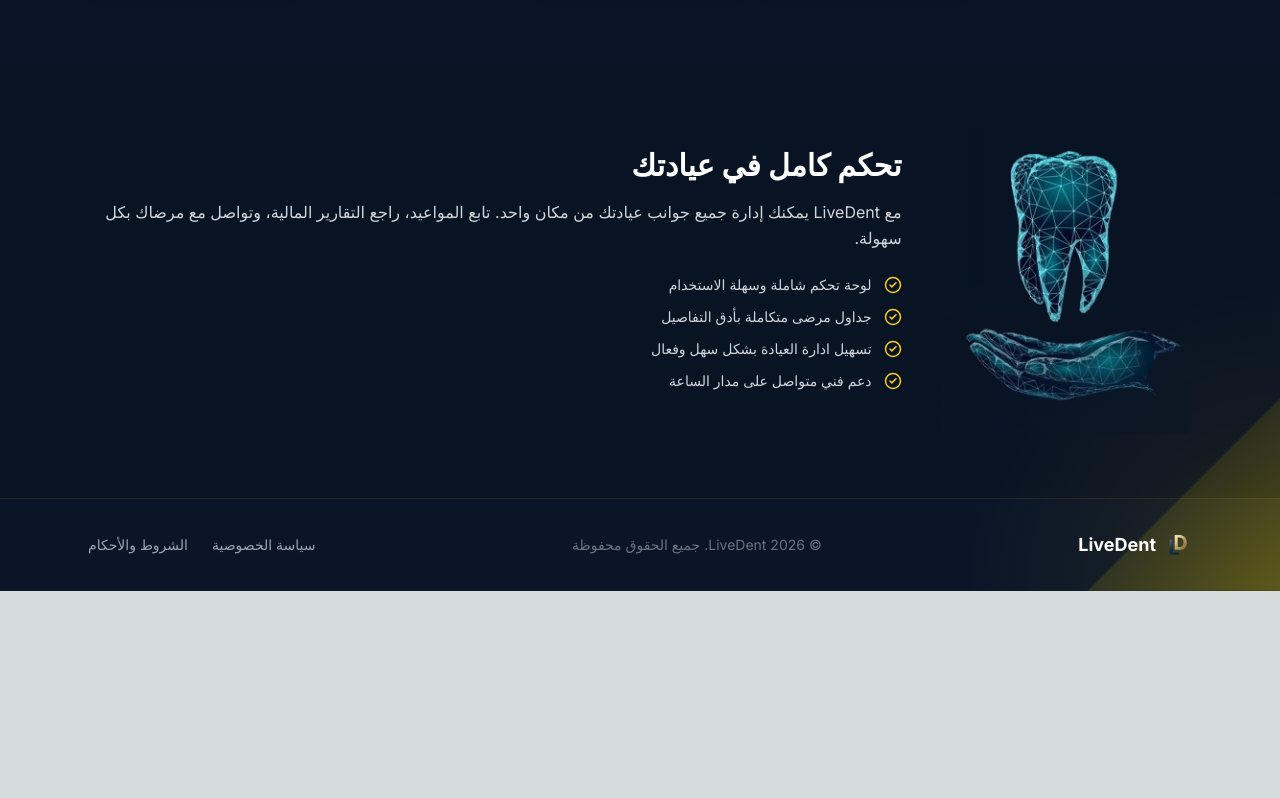
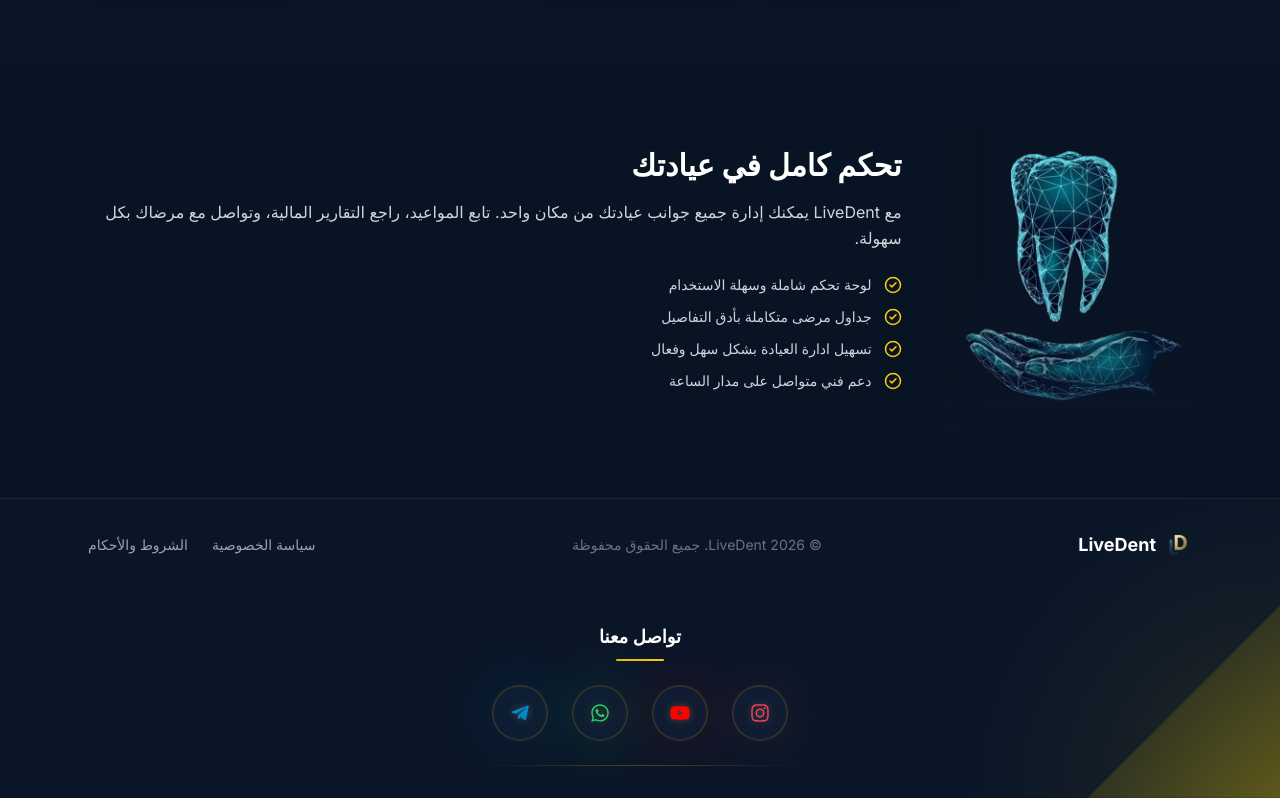
Before and after one commit to onrequest-dev/live-dent, a Next.js app: page / in a window 1280 px wide. Shown: the part 1328-2126 px from the top of the page. Before the commit the page ends 1919 px from the top, so only its background shows below. Built offline with nearby package versions, Linux system fonts and the light colour scheme.

Commit message:
feat: add social contact section and improve navigation links; update error and not found pages with home button

```diff
--- a/app/error.tsx
+++ b/app/error.tsx
@@ -66,6 +66,27 @@
       >
         حاول مرة أخرى
       </button>
+
+                  {/* زر الرجوع للصفحة الرئيسية */}
+<a
+  href="/"
+  className="bg-gradient-to-r from-yellow-500 to-yellow-400 text-[#0A1628] px-6 py-3 rounded-lg font-medium text-sm hover:from-yellow-400 hover:to-yellow-300 transition-all duration-300 shadow-lg shadow-yellow-500/20 inline-flex items-center gap-2 hover:scale-105 mt-10"
+>
+  <svg
+    xmlns="http://www.w3.org/2000/svg"
+    width="16"
+    height="16"
+    viewBox="0 0 24 24"
+    fill="none"
+    stroke="currentColor"
+    strokeWidth="2.5"
+    strokeLinecap="round"
+    strokeLinejoin="round"
+  >
+    <path d="M19 12H5M12 19l-7-7 7-7"/>
+  </svg>
+  العودة للصفحة الرئيسية
+</a>
     </div>
   );
 }
--- a/app/not-found.tsx
+++ b/app/not-found.tsx
@@ -48,6 +48,27 @@
       <p className="text-gray-600 mb-8 text-center">
         عذراً، لم نتمكن من العثور على الصفحة التي تبحث عنها
       </p>
+
+            {/* زر الرجوع للصفحة الرئيسية */}
+<Link
+  href="/"
+  className="bg-gradient-to-r from-yellow-500 to-yellow-400 text-[#0A1628] px-6 py-3 rounded-lg font-medium text-sm hover:from-yellow-400 hover:to-yellow-300 transition-all duration-300 shadow-lg shadow-yellow-500/20 inline-flex items-center gap-2 hover:scale-105"
+>
+  <svg
+    xmlns="http://www.w3.org/2000/svg"
+    width="16"
+    height="16"
+    viewBox="0 0 24 24"
+    fill="none"
+    stroke="currentColor"
+    strokeWidth="2.5"
+    strokeLinecap="round"
+    strokeLinejoin="round"
+  >
+    <path d="M19 12H5M12 19l-7-7 7-7"/>
+  </svg>
+  العودة للصفحة الرئيسية
+</Link>
     </div>
   );
 }
--- a/app/page.tsx
+++ b/app/page.tsx
@@ -21,6 +21,7 @@
   Sparkles,
   ArrowLeft,
 } from 'lucide-react';
+import { FaTelegramPlane, FaWhatsapp, FaYoutube, FaInstagram } from 'react-icons/fa';
 import Link from 'next/link';
 // ==========================================
 // مكون الجزيئات الذهبية المبسط
@@ -299,6 +300,131 @@
   );
 };
 
+// ==========================================
+// مكون التواصل الاجتماعي
+// ==========================================
+const SocialContact = () => {
+  const socialLinks = [
+    {
+      icon: FaTelegramPlane,
+      href: 'https://t.me/OnRequest_dev',
+      color: '#0088cc',
+      hoverColor: '#00a8f0',
+      label: 'تلغرام'
+    },
+    {
+      icon: FaWhatsapp,
+      href: 'https://wa.me/79610195064',
+      color: '#25D366',
+      hoverColor: '#2fe673',
+      label: 'واتساب'
+    },
+    {
+      icon: FaYoutube,
+      href: 'https://youtube.com/@OnRequest_dev',
+      color: '#FF0000',
+      hoverColor: '#ff3333',
+      label: 'يوتيوب'
+    },
+    {
+      icon: FaInstagram,
+      href: 'https://instagram.com/onrRquest.dev',
+      color: '#E4405F',
+      hoverColor: '#e95a75',
+      label: 'انستغرام'
+    }
+  ];
+
+  return (
+    <div className="py-8" dir="ltr">
+      <div className="max-w-6xl mx-auto px-4 sm:px-6">
+        <motion.div
+          initial={{ opacity: 0, y: 20 }}
+          whileInView={{ opacity: 1, y: 0 }}
+          transition={{ duration: 0.5 }}
+          className="text-center mb-6"
+        >
+          <h3 className="text-white text-lg font-semibold mb-2">تواصل معنا</h3>
+          <div className="w-12 h-0.5 bg-gradient-to-r from-yellow-500 to-yellow-400 mx-auto rounded-full" />
+        </motion.div>
+
+        <motion.div
+          initial={{ opacity: 0, y: 20 }}
+          whileInView={{ opacity: 1, y: 0 }}
+          transition={{ duration: 0.5, delay: 0.2 }}
+          className="flex justify-center items-center gap-4 sm:gap-6"
+        >
+          {socialLinks.map((social, index) => (
+            <motion.a
+              key={index}
+              href={social.href}
+              target="_blank"
+              rel="noopener noreferrer"
+              whileHover={{ y: -5, scale: 1.15 }}
+              whileTap={{ scale: 0.9 }}
+              initial={{ opacity: 0, y: 20 }}
+              whileInView={{ opacity: 1, y: 0 }}
+              transition={{
+                duration: 0.3,
+                delay: index * 0.1,
+                type: "spring",
+                stiffness: 200
+              }}
+              className="relative group"
+              title={social.label}
+            >
+              {/* توهج خارجي */}
+              <motion.div
+                className="absolute -inset-3 rounded-full opacity-0 group-hover:opacity-100 transition-all duration-300 blur-xl"
+                style={{
+                  background: social.color,
+                  opacity: 0
+                }}
+                animate={{ opacity: [0, 0.15, 0] }}
+                transition={{ repeat: Infinity, duration: 2, delay: index * 0.3 }}
+              />
+
+              {/* الدائرة الخارجية */}
+              <div className="relative w-12 h-12 sm:w-14 sm:h-14 rounded-full bg-[#0F1F35]/80 backdrop-blur-sm border border-yellow-500/20 flex items-center justify-center overflow-hidden transition-all duration-300 group-hover:border-yellow-500/40">
+                {/* تأثير التدرج عند التحويم */}
+                <div
+                  className="absolute inset-0 opacity-0 group-hover:opacity-100 transition-all duration-300"
+                  style={{
+                    background: `radial-gradient(circle at center, ${social.color}20, transparent 70%)`
+                  }}
+                />
+
+                {/* الأيقونة */}
+                <social.icon
+                  className="relative z-10 text-lg sm:text-xl transition-all duration-300 group-hover:scale-110"
+                  style={{
+                    color: social.color,
+                    filter: 'drop-shadow(0 0 4px rgba(212, 175, 55, 0.3))'
+                  }}
+                />
+
+                {/* إطار ذهبي دقيق */}
+                <div className="absolute inset-0 rounded-full border border-yellow-500/10 group-hover:border-yellow-500/30 transition-all duration-300" />
+              </div>
+            </motion.a>
+          ))}
+        </motion.div>
+
+        {/* خط فاصل جميل */}
+        <motion.div
+          initial={{ scaleX: 0 }}
+          whileInView={{ scaleX: 1 }}
+          transition={{ duration: 0.8, delay: 0.4 }}
+          className="mt-6 mx-auto max-w-xs"
+        >
+          <div className="h-px bg-gradient-to-r from-transparent via-yellow-500/30 to-transparent" />
+        </motion.div>
+      </div>
+    </div>
+  );
+};
+
+
 export default function Home() {
   const [activeFeature, setActiveFeature] = useState<number | null>(null);
 
@@ -432,24 +558,6 @@
                   </motion.a>
                 </motion.div>
 
-                {/* إحصائيات سريعة */}
-                {/* <motion.div
-                  initial={{ opacity: 0 }}
-                  animate={{ opacity: 1 }}
-                  transition={{ delay: 0.8 }}
-                  className="mt-8 grid grid-cols-2 gap-3"
-                >
-                  {stats.map((stat, index) => (
-                    <motion.div
-                      key={index}
-                      whileHover={{ scale: 1.05 }}
-                      className="bg-[#0F1F35]/50 backdrop-blur-sm rounded-lg p-3 border border-yellow-500/10"
-                    >
-                      <div className="text-yellow-400 font-bold text-lg">{stat.value}</div>
-                      <div className="text-gray-400 text-xs">{stat.label}</div>
-                    </motion.div>
-                  ))}
-                </motion.div> */}
               </motion.div>
 
               <motion.div
@@ -601,38 +709,6 @@
           </div>
         </section>
 
-        {/* CTA Section */}
-        {/* <section className="py-16">
-          <div className="max-w-4xl mx-auto px-4 sm:px-6 text-center">
-            <AnimatedSection>
-              <motion.div
-                whileHover={{ scale: 1.02 }}
-                className="bg-gradient-to-br from-[#0F1F35] to-[#1A2A44] rounded-2xl p-8 border border-yellow-500/20 relative overflow-hidden group cursor-pointer"
-              >
-                <div className="absolute inset-0 bg-gradient-to-r from-yellow-500/5 to-transparent opacity-0 group-hover:opacity-100 transition-opacity duration-300" />
-                <h2 className="text-2xl md:text-3xl font-bold text-white mb-4">
-                  هل أنت مستعد لنقل عيادتك للمستوى التالي؟
-                </h2>
-                <p className="text-gray-300 mb-6 max-w-2xl mx-auto">
-                  إنضم الآن واجعل عيادتك مواكبة لتطور العالم
-                </p>
-                  <motion.div
-                    whileHover={{ scale: 1.05, boxShadow: "0 0 40px rgba(234, 179, 8, 0.6)" }}
-                    whileTap={{ scale: 0.95 }}
-                  >
-                    <Link
-                      href="/Requestcopy"
-                      className="inline-flex items-center gap-2 bg-gradient-to-r from-yellow-500 to-yellow-400 text-[#0A1628] px-8 py-4 rounded-xl font-bold shadow-lg hover:shadow-yellow-500/20 transition-all duration-300"
-                    >
-                      ابدأ الآن
-                      <ArrowLeft size={20} />
-                    </Link>
-                  </motion.div>
-              </motion.div>
-            </AnimatedSection>
-          </div>
-        </section> */}
-
         {/* Footer */}
         <footer className="border-t border-yellow-500/10 py-8">
           <div className="max-w-6xl mx-auto px-4 sm:px-6">
@@ -670,6 +746,7 @@
             </div>
           </div>
         </footer>
+        <SocialContact />
       </div>
     </div>
   );
--- a/components/dashboard/tabs/ClinicInfoTab.tsx
+++ b/components/dashboard/tabs/ClinicInfoTab.tsx
@@ -370,7 +370,6 @@
       <div className="flex items-center justify-between">
         <div>
           <h1 className="text-3xl font-bold text-gray-900">معلومات العيادة</h1>
-          <p className="text-gray-600 mt-1">إعدادات العيادة ومعلومات الاتصال</p>
         </div>
 
         <div className="flex items-center gap-3">
--- a/components/dashboard/tabs/DoctorCVTab.tsx
+++ b/components/dashboard/tabs/DoctorCVTab.tsx
@@ -349,7 +349,6 @@
       <div className="flex items-center justify-between">
         <div>
           <h1 className="text-3xl font-bold text-gray-900">السيرة الذاتية للطبيب</h1>
-          <p className="text-gray-600 mt-1">المعلومات المهنية والخبرات</p>
         </div>
 
         <div className="flex items-center gap-3">
--- a/package.json
+++ b/package.json
@@ -21,6 +21,7 @@
     "next": "14.2.5",
     "react": "^18",
     "react-dom": "^18",
+    "react-icons": "^5.6.0",
     "xlsx": "^0.18.5",
     "xlsx-js-style": "^1.2.0"
   },
```
Also changed, not shown: components/dashboard/tabs/SettingsTab.tsx (+3 -4 lines), 1 other file (tests, documents, lock files or other folders).
